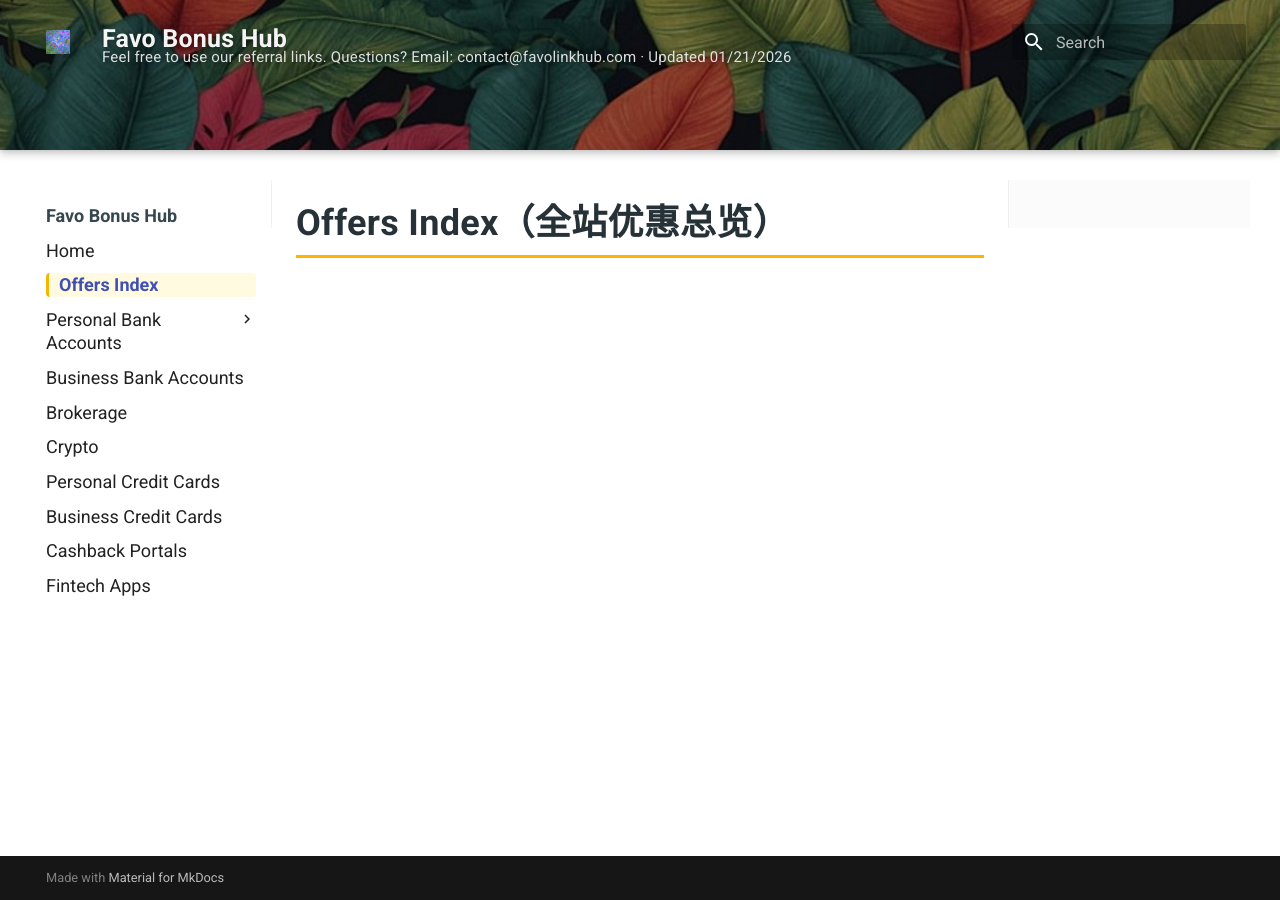
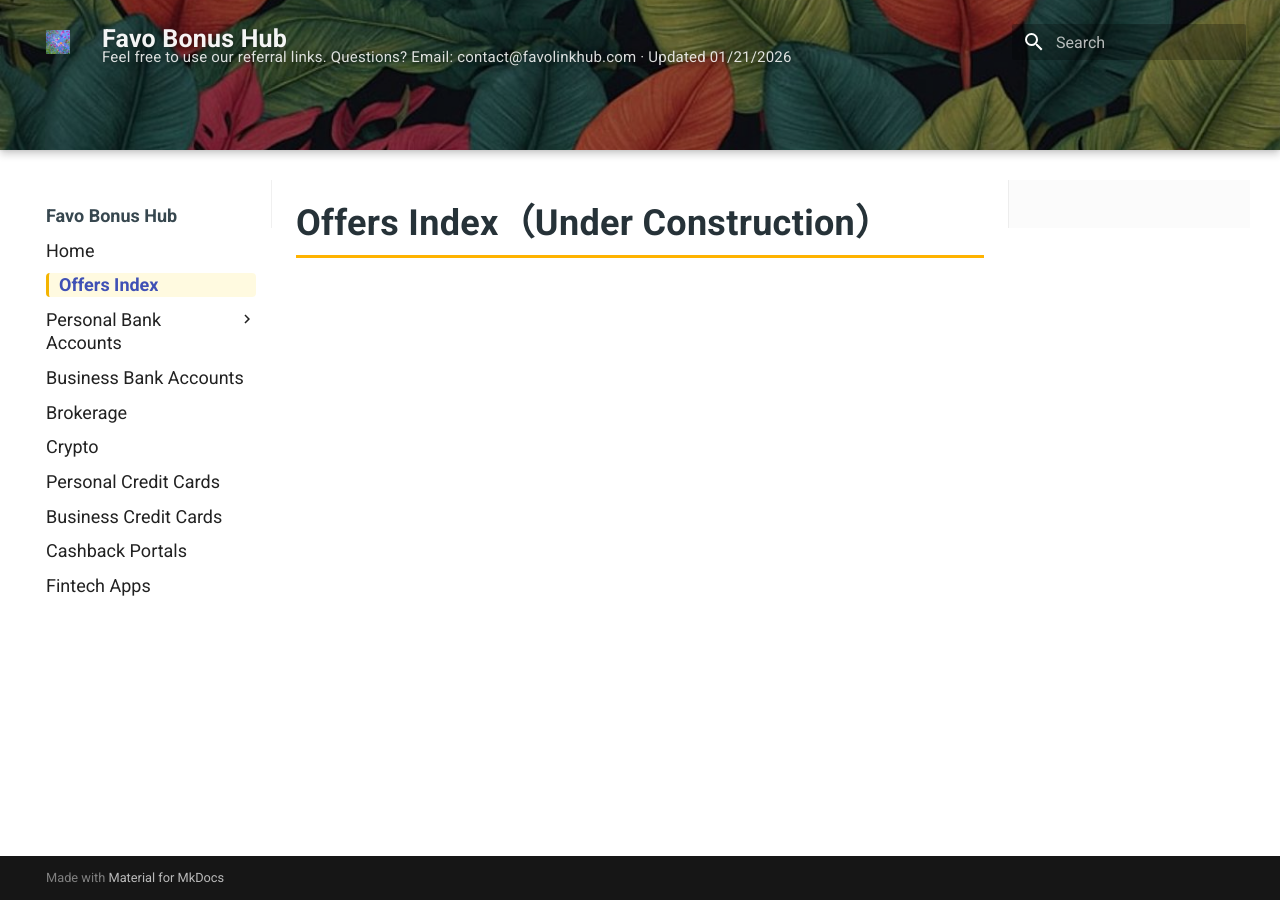
Before and after one commit to whispersofzephyr/favolinkhub-site, an MkDocs documentation site: the page built from docs/offers-index.md, in a window 1280 px wide. Built offline with MkDocs 1.6.1 and Material for MkDocs 9.7.7, drawn with Linux system fonts in a browser that asks for light colours.

Commit message:
Update offers-index.md

```diff
--- a/docs/offers-index.md
+++ b/docs/offers-index.md
@@ -2,6 +2,6 @@
 title: Offers Index
 ---
 
-# Offers Index（全站优惠总览）
+# Offers Index（Under Construction）
 
 <!-- material/tags -->
```
